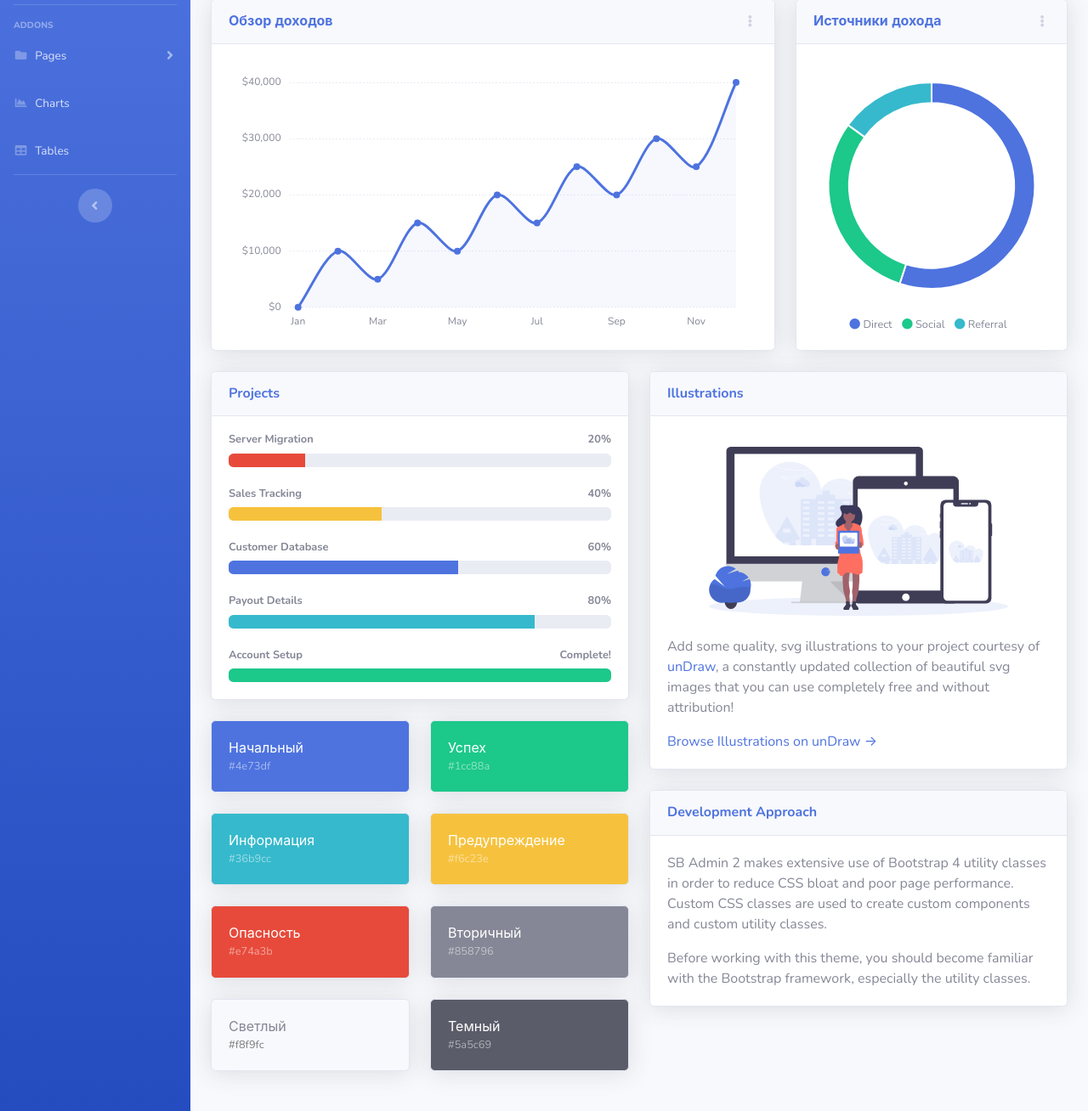
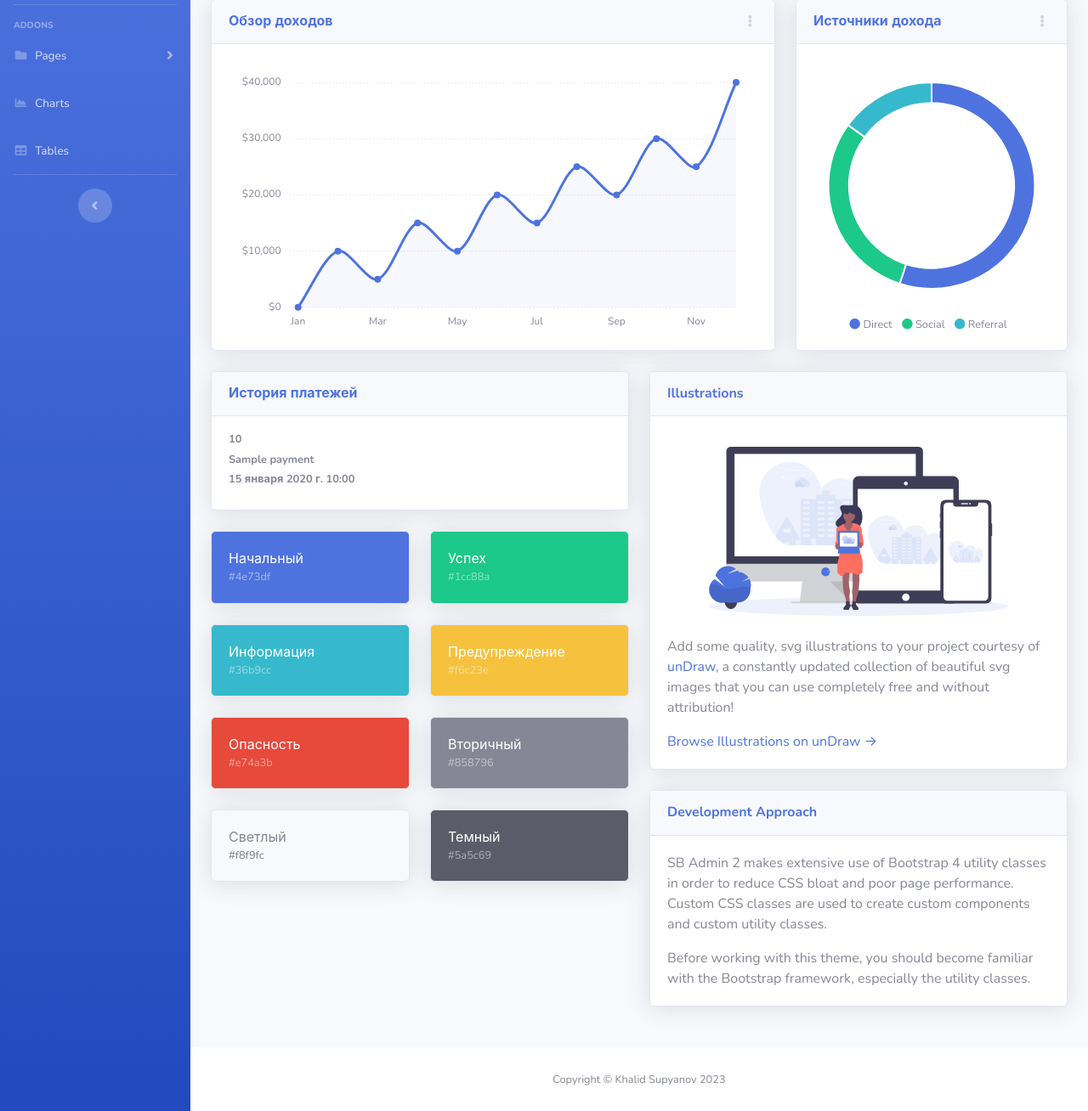
Before and after one commit to KhalidIbnNoghi/Financial_control_system_by_Khalid, a Django app: template templates/index.html in a window 1280 px wide. Shown: the part 277-1585 px from the top of the page at 85% size. Run offline with Django 5.2, Linux system fonts and the light colour scheme; tables that the repository leaves empty hold one stand-in row (values such as "Sample post"); the template is opened without the code that fills it: values that come from a table or form of the project are taken from there, most other values are stand-ins (such as "Sample title", 1, 10 or a date in 2020); some libraries are stand-ins or nearby versions.

Commit message:
Добавлена история платежей

```diff
--- a/dashboard/code.txt
+++ /dev/null
@@ -1,4 +0,0 @@
-    date = models.DateField('Дата')
-
-    payment_history = Payment.objects.filter(category__author=self.request.user).values('category', 'sum', 'date')
-    context['payment_history'] = payment_history
--- a/dashboard/models.py
+++ b/dashboard/models.py
@@ -21,6 +21,7 @@ class Payment(models.Model):
         related_name='payments'
     )
     sum = models.PositiveIntegerField('Сумма')
+    date = models.DateField('Дата')
 
     class Meta:
         verbose_name = 'Платеж'
--- a/dashboard/views.py
+++ b/dashboard/views.py
@@ -3,6 +3,7 @@ from django.db.models import Sum
 from django.db.models.query import QuerySet
 from django.shortcuts import render, redirect
 from django.views.generic import ListView, View, DetailView
+from datetime import date
 
 from dashboard.models import Category, Payment
 
@@ -21,6 +22,9 @@ class HomePageView(ListView):
 
         total_sum = Category.objects.filter(author=self.request.user).aggregate(total_sum=Sum('payments__sum'))['total_sum']
         context['total_sum'] = total_sum
+
+        payment_history = Payment.objects.filter(category__author=self.request.user).values('category', 'sum', 'date')
+        context['payment_history'] = payment_history
 
         return context
 
@@ -41,6 +45,6 @@ class PaymentAddView(DetailView):
 
     def post(self, request, *args, **kwargs):
         sum = request.POST.get('sum')
-        payment = Payment(sum=sum, category_id=kwargs.get('pk'))
+        payment = Payment(sum=sum, category_id=kwargs.get('pk'), date = str(date.today()))
         payment.save()
         return redirect('home')
--- a/templates/base.html
+++ b/templates/base.html
@@ -118,7 +118,7 @@
                         <div class="collapse-divider"></div>
                         <h6 class="collapse-header">Other Pages:</h6>
                         <a class="collapse-item" href="404.html">404 Page</a>
-                        <a class="collapse-item" href="blank.html">Blank Page</a>
+                        <a class="collapse-item" href="#">История платежей</a>
                     </div>
                 </div>
             </li>
--- a/templates/index.html
+++ b/templates/index.html
@@ -190,42 +190,16 @@
                             <!-- Project Card Example -->
                             <div class="card shadow mb-4">
                                 <div class="card-header py-3">
-                                    <h6 class="m-0 font-weight-bold text-primary">Projects</h6>
+                                    <h6 class="m-0 font-weight-bold text-primary">История платежей</h6>
                                 </div>
                                 <div class="card-body">
-                                    <h4 class="small font-weight-bold">Server Migration <span
-                                            class="float-right">20%</span></h4>
-                                    <div class="progress mb-4">
-                                        <div class="progress-bar bg-danger" role="progressbar" style="width: 20%"
-                                            aria-valuenow="20" aria-valuemin="0" aria-valuemax="100"></div>
-                                    </div>
-                                    <h4 class="small font-weight-bold">Sales Tracking <span
-                                            class="float-right">40%</span></h4>
-                                    <div class="progress mb-4">
-                                        <div class="progress-bar bg-warning" role="progressbar" style="width: 40%"
-                                            aria-valuenow="40" aria-valuemin="0" aria-valuemax="100"></div>
-                                    </div>
-                                    <h4 class="small font-weight-bold">Customer Database <span
-                                            class="float-right">60%</span></h4>
-                                    <div class="progress mb-4">
-                                        <div class="progress-bar" role="progressbar" style="width: 60%"
-                                            aria-valuenow="60" aria-valuemin="0" aria-valuemax="100"></div>
-                                    </div>
-                                    <h4 class="small font-weight-bold">Payout Details <span
-                                            class="float-right">80%</span></h4>
-                                    <div class="progress mb-4">
-                                        <div class="progress-bar bg-info" role="progressbar" style="width: 80%"
-                                            aria-valuenow="80" aria-valuemin="0" aria-valuemax="100"></div>
-                                    </div>
-                                    <h4 class="small font-weight-bold">Account Setup <span
-                                            class="float-right">Complete!</span></h4>
-                                    <div class="progress">
-                                        <div class="progress-bar bg-success" role="progressbar" style="width: 100%"
-                                            aria-valuenow="100" aria-valuemin="0" aria-valuemax="100"></div>
-                                    </div>
+                                    {% for payment in payment_history %}
+                                    <h4 class="small font-weight-bold"> {{ payment.sum }} </h4>
+                                    <h4 class="small font-weight-bold"> {{ payment.category__name }} </h4>
+                                    <h4 class="small font-weight-bold"> {{ payment.date }} </h4>
+                                    {% endfor %}
                                 </div>
                             </div>
-
                             <!-- Color System -->
                             <div class="row">
                                 <div class="col-lg-6 mb-4">
```
Also changed, not shown: dashboard/migrations/0001_initial.py.
